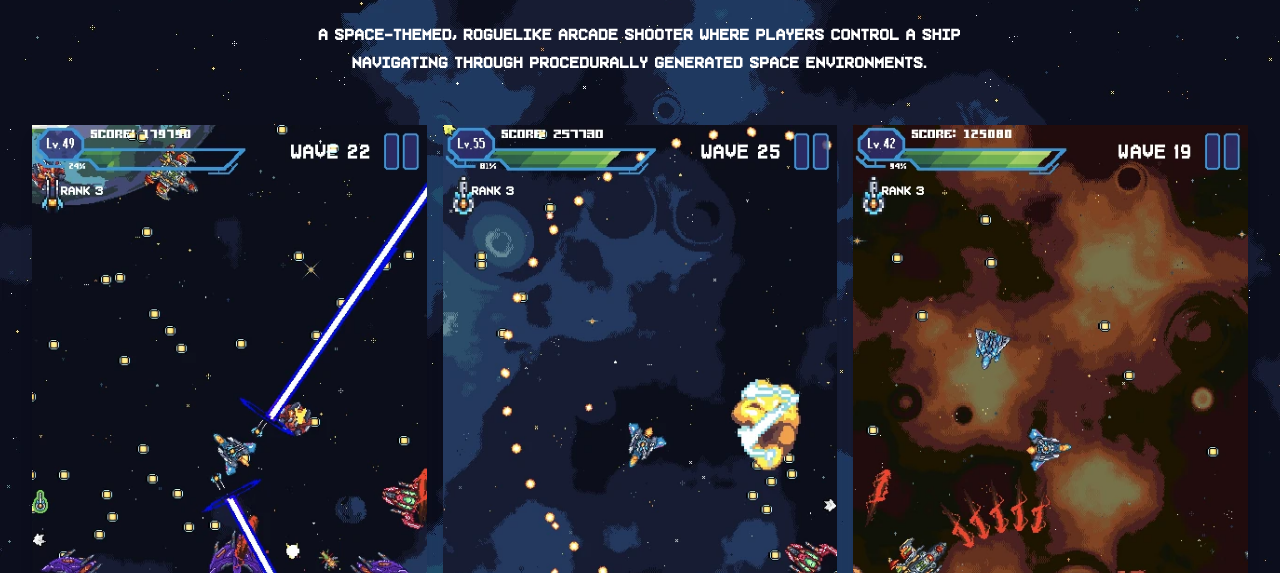
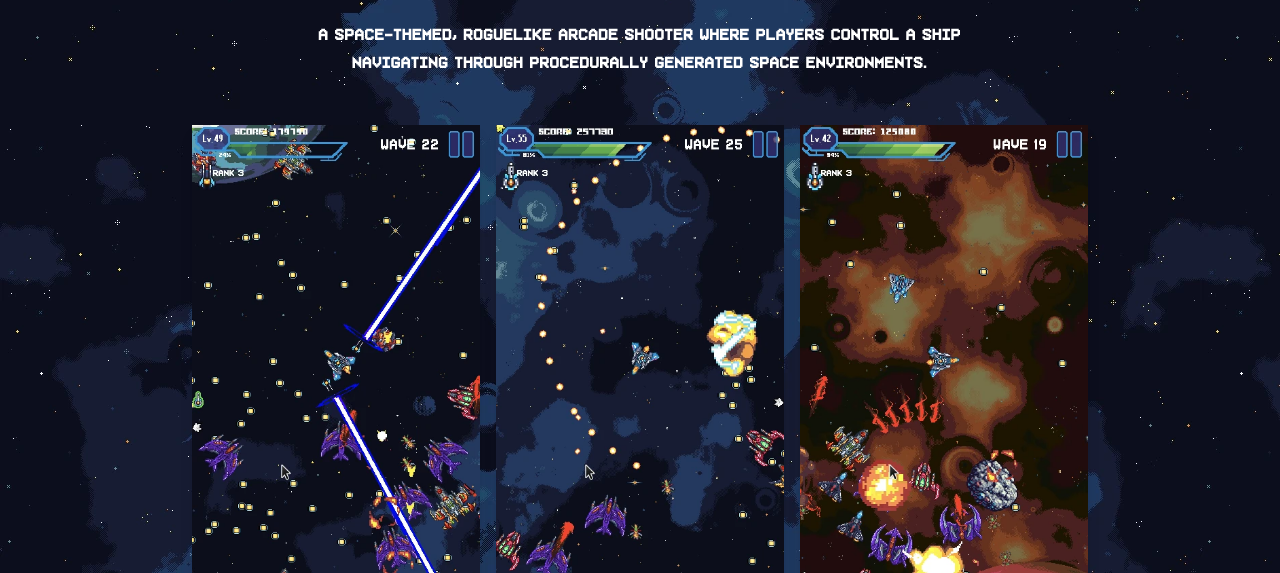
Before and after one commit to zquestz/perfect-shot-web, a plain HTML site: page index.html in a window 1280 px wide. Shown: the part 227-800 px from the top of the page. Drawn offline with Linux system fonts and the light colour scheme.

Commit message:
Cache bust and screenshot sizing fix

```diff
--- a/index.html
+++ b/index.html
@@ -87,7 +87,7 @@
     />
 
     <!-- Your existing stylesheets -->
-    <link href="css/main.css" rel="stylesheet" />
+    <link href="css/main.css?v=20250521" rel="stylesheet" />
     <link
       rel="stylesheet"
       href="https://cdnjs.cloudflare.com/ajax/libs/font-awesome/6.7.2/css/all.min.css"
@@ -124,7 +124,9 @@
 
       <section class="container mx-auto">
         <div class="flex justify-center mt-8 px-8">
-          <div class="grid grid-cols-3 sm:grid-cols-3 md:grid-cols-3 gap-4">
+          <div
+            class="grid grid-cols-3 sm:grid-cols-3 md:grid-cols-3 gap-4 max-w-4xl"
+          >
             <div
               class="overflow-hidden shadow-lg aspect-auto cursor-pointer group"
               onclick="openModal('img/screenshots/1.webp', 'Perfect Shot Screenshot 1')"
```
Also changed, not shown: css/main.css.
